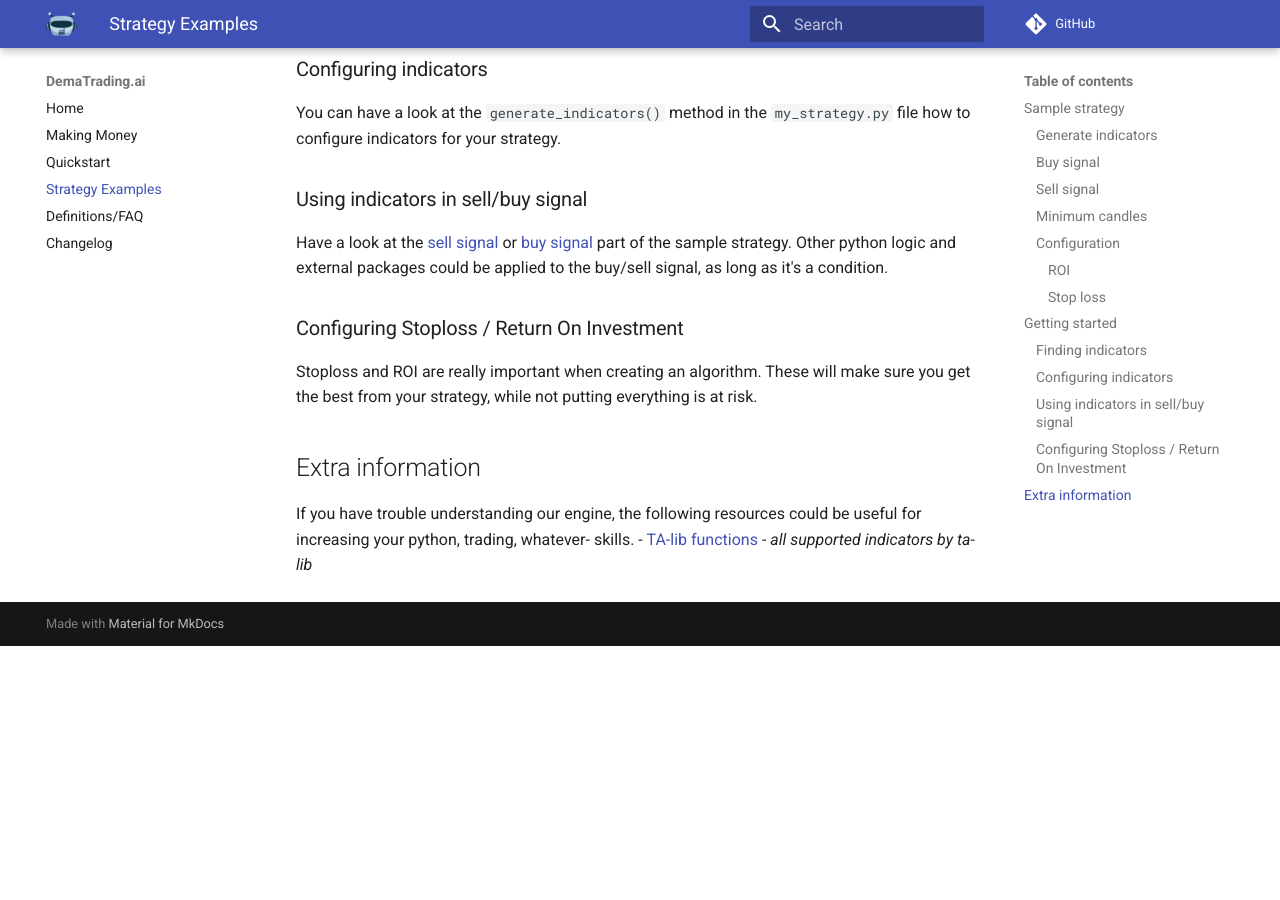
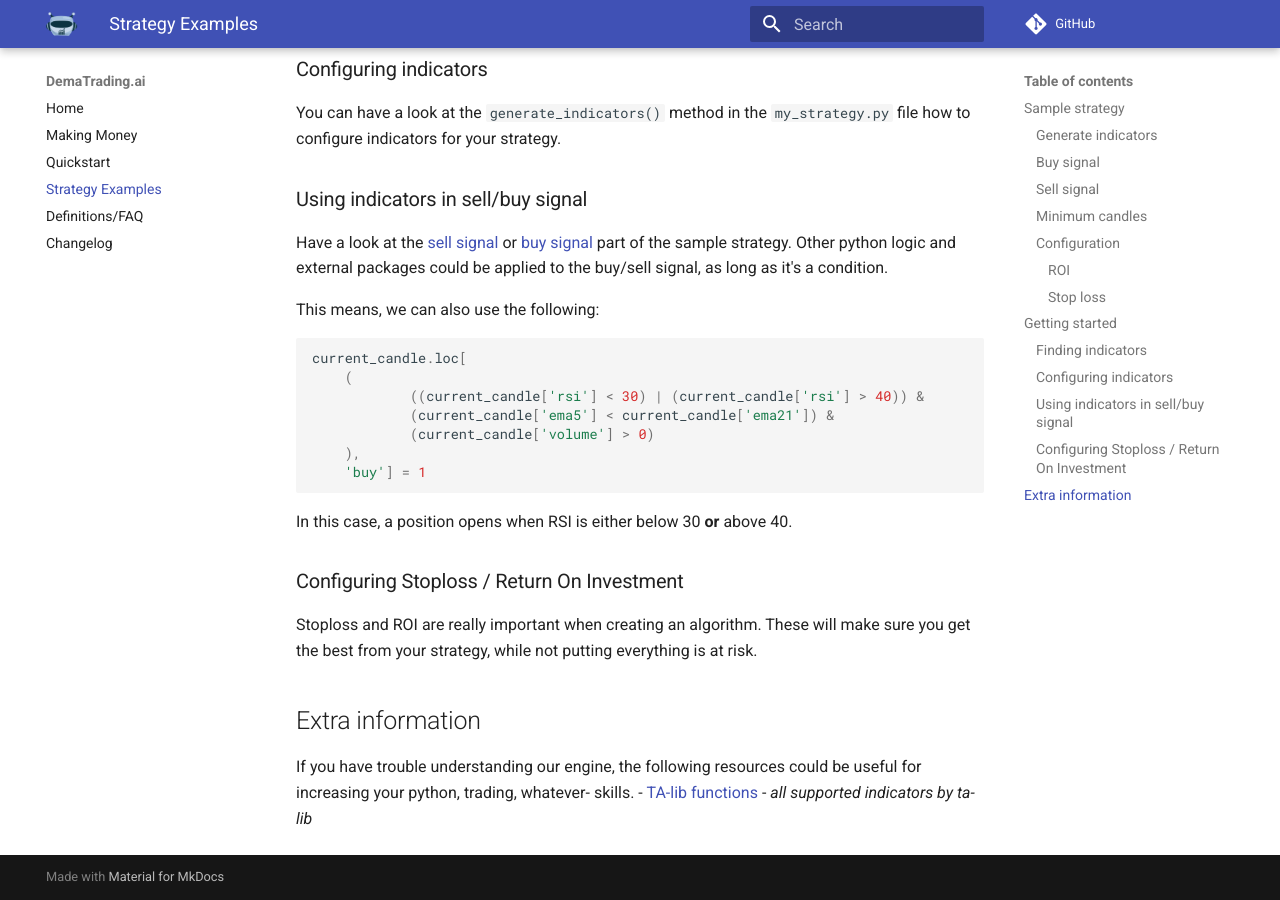
Before and after one commit to dema-trading-ai/engine, an MkDocs documentation site: the page built from docs/strategyexamples.md, in a window 1280 px wide and 900 px high, scrolled down 2460 px. Built offline with MkDocs 1.6.1 and Material for MkDocs 9.7.7, drawn with Linux system fonts in a browser that asks for light colours; comment, search, counter and statistics services are not loaded; before the commit the page ends 3106 px from its top, so only the background shows below that.

Commit message:
[Feat] Additions for buy/sell signal

````diff
--- a/docs/strategyexamples.md
+++ b/docs/strategyexamples.md
@@ -70,6 +70,18 @@ You can have a look at the `generate_indicators()` method in the `my_strategy.py
 ### Using indicators in sell/buy signal
 Have a look at the [sell signal](#sell-signal) or [buy signal](#buy-signal) part of the sample strategy. Other python logic and external packages could be applied to the buy/sell signal, as long as it's a condition.
 
+This means, we can also use the following:
+```python
+current_candle.loc[
+    (
+            ((current_candle['rsi'] < 30) | (current_candle['rsi'] > 40)) &
+            (current_candle['ema5'] < current_candle['ema21']) &
+            (current_candle['volume'] > 0)
+    ),
+    'buy'] = 1
+```
+In this case, a position opens when RSI is either below 30 **or** above 40.
+
 ### Configuring Stoploss / Return On Investment
 Stoploss and ROI are really important when creating an algorithm. These will make sure you get the best from your strategy, while not putting everything is at risk.
 
````
